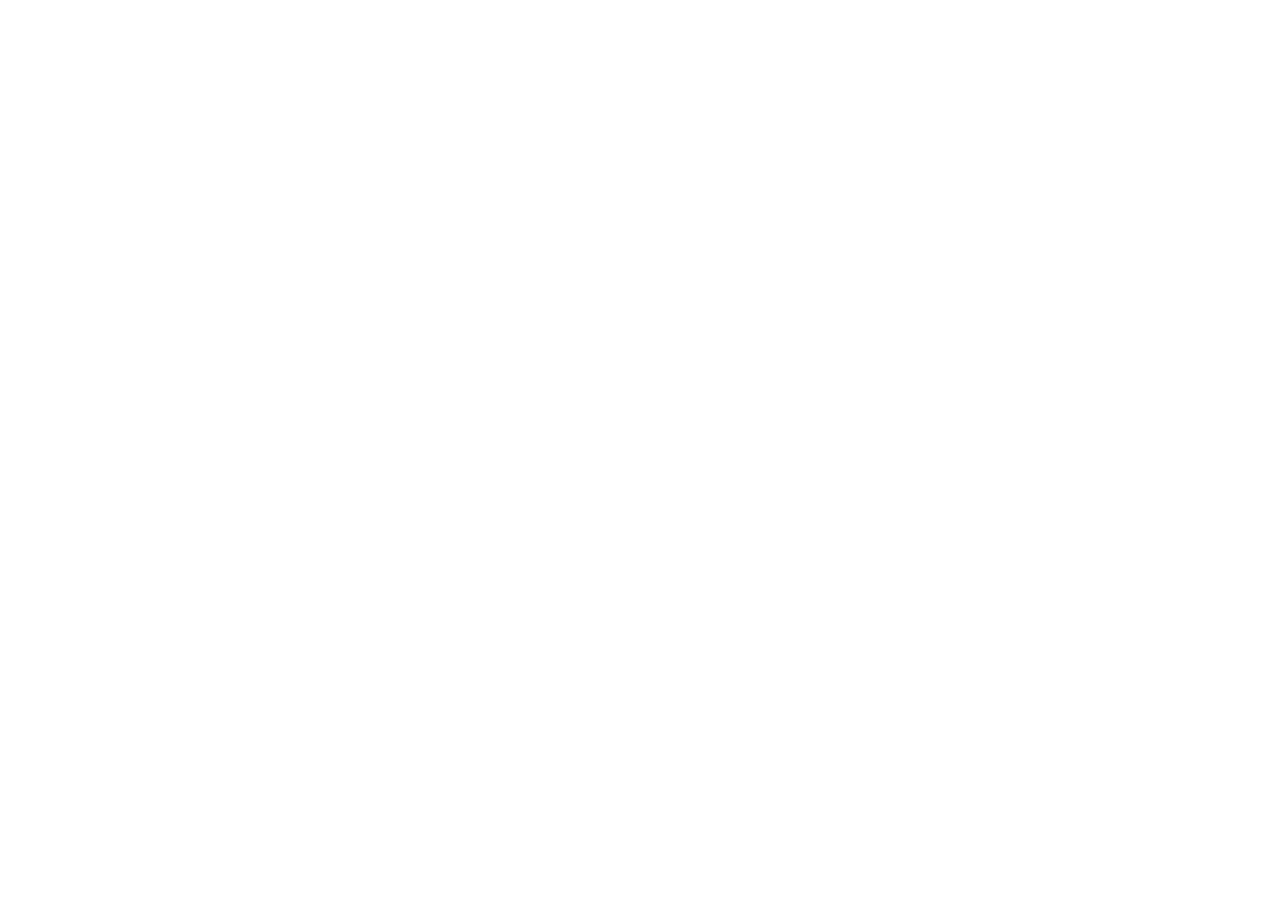
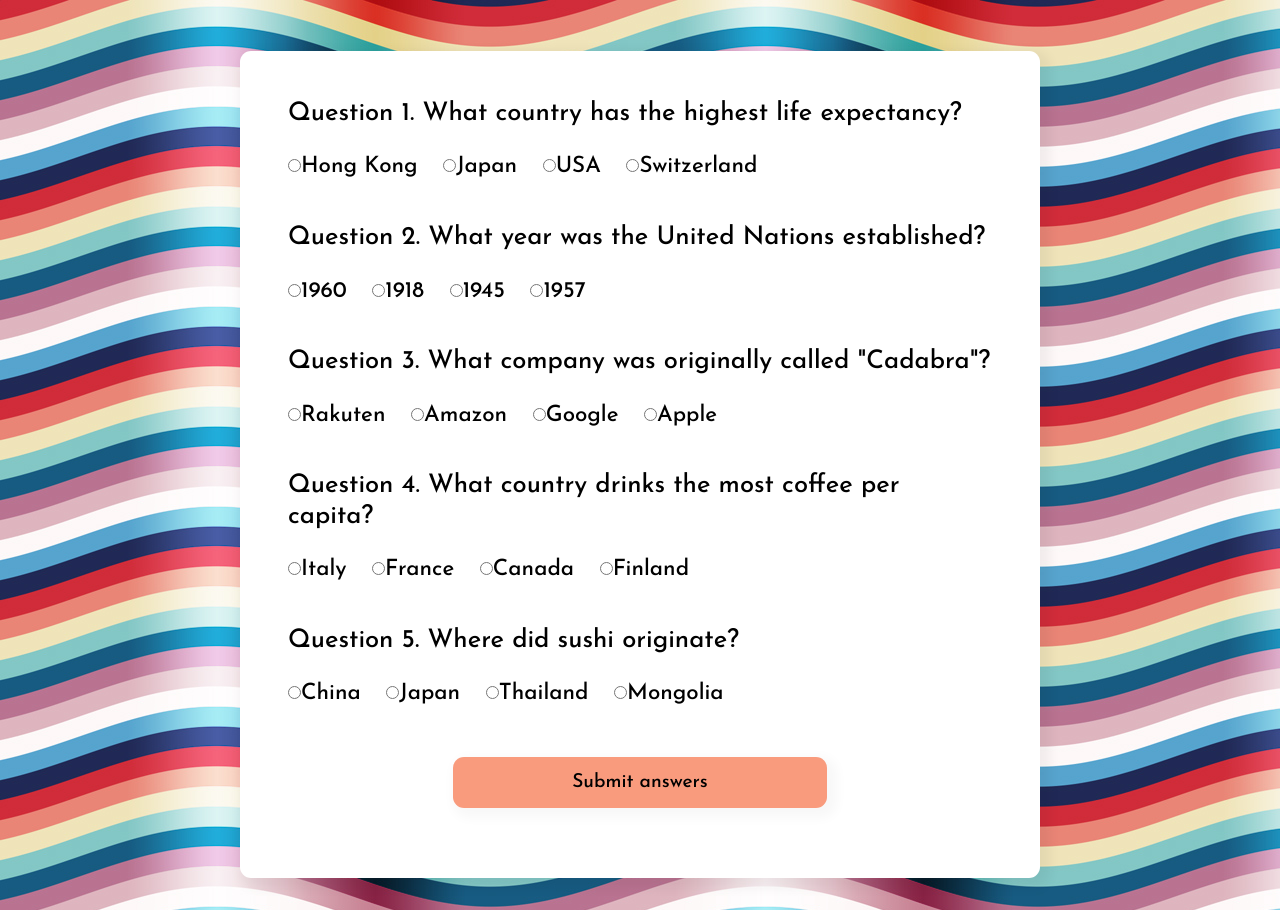
Before and after one commit to KseniiaErnest/JS-Quiz, a plain HTML site: page index.html in a window 1280 px wide. Before the commit the page ends 800 px from the top, so only its background shows below. Drawn offline with Linux system fonts and the light colour scheme.

Commit message:
Complete

```diff
--- a/index.html
+++ b/index.html
@@ -4,9 +4,72 @@
   <meta charset="UTF-8">
   <meta http-equiv="X-UA-Compatible" content="IE=edge">
   <meta name="viewport" content="width=device-width, initial-scale=1.0">
-  <title>Document</title>
+  <link rel="preconnect" href="https://fonts.googleapis.com">
+<link rel="preconnect" href="https://fonts.gstatic.com" crossorigin>
+<link href="https://fonts.googleapis.com/css2?family=Josefin+Sans:wght@500&display=swap" rel="stylesheet">
+  <link rel="stylesheet" href="style.css">
+  <title>Quiz</title>
 </head>
 <body>
+<main>
+  <form >
+    <div class="question">
+      <label >Question 1. What country has the highest life expectancy?</label>
+      <div>
+      <span><input type="radio" name="question1" id="answer1">Hong Kong</span>
+      <span><input type="radio" name="question1">Japan</span>
+      <span><input type="radio" name="question1">USA</span>
+      <span><input type="radio" name="question1">Switzerland</span>
+    </div>
+    </div>
 
+    <div class="question">
+      <label >Question 2. What year was the United Nations established?</label>
+      <div>
+      <span><input type="radio" name="question2">1960</span>
+      <span><input type="radio" name="question2">1918</span>
+      <span><input type="radio" name="question2" id="answer2">1945 </span>
+      <span><input type="radio" name="question2">1957</span>
+    </div>
+    </div>
+
+    <div class="question">
+      <label >Question 3. What company was originally called "Cadabra"?</label>
+      <div>
+      <span><input type="radio" name="question3">Rakuten </span>
+      <span><input type="radio" name="question3" id="answer3">Amazon</span>
+      <span><input type="radio" name="question3">Google</span>
+      <span><input type="radio" name="question3">Apple</span>
+    </div>
+    </div>
+
+    <div class="question">
+      <label >Question 4. What country drinks the most coffee per capita?</label>
+      <div>
+      <span><input type="radio" name="question4">Italy</span>
+      <span><input type="radio" name="question4">France</span>
+      <span><input type="radio" name="question4">Canada</span>
+      <span><input type="radio" name="question4" id="answer4">Finland</span>
+    </div>
+    </div>
+
+    <div class="question">
+      <label >Question 5. Where did sushi originate?</label>
+      <div>
+      <span><input type="radio" name="question5" id="answer5">China</span>
+      <span><input type="radio" name="question5">Japan</span>
+      <span><input type="radio" name="question5">Thailand</span>
+      <span><input type="radio" name="question5">Mongolia</span>
+    </div>
+    </div>
+
+    <button id="btn" type="submit">Submit answers</button>
+    <p id="showScore"></p>
+
+  </form>
+
+</main>
+
+  <script src="script.js"></script>
 </body>
 </html>
--- a/script.js
+++ b/script.js
@@ -0,0 +1,28 @@
+const btn = document.querySelector('#btn');
+const showScore = document.querySelector('#showScore');
+
+btn.addEventListener('click', result);
+
+function result(e) {
+e.preventDefault();
+
+let points = 0;
+
+if (document.querySelector('#answer1').checked) {
+  points++
+}
+if (document.querySelector('#answer2').checked) {
+  points++
+}
+if (document.querySelector('#answer3').checked) {
+  points++
+}
+if (document.querySelector('#answer4').checked) {
+  points++
+}
+if (document.querySelector('#answer5').checked) {
+  points++
+}
+
+showScore.textContent = `Your points: ${points}`;
+}
--- a/style.css
+++ b/style.css
@@ -0,0 +1,95 @@
+* {
+  margin: 0;
+  padding: 0;
+  box-sizing: border-box;
+}
+
+html {
+  font-size: 100%;
+  font-family: 'Josefin Sans', sans-serif;
+}
+
+body {
+background-image:url('ripples.jpg') ;
+height: 100vh;
+}
+
+main {
+  padding: 2rem;
+}
+
+
+form {
+  background-color: #fff;
+  max-width: 50rem;
+  margin: 0 auto;
+  padding: 1.6rem;
+  margin-top: 1.2rem;
+  display: flex;
+  flex-direction: column;
+  flex-wrap: wrap;
+  border-radius: 11px;
+  box-shadow: 5px 5px 12px 5px rgb(0, 0, 0, 0.05);
+
+}
+
+.question {
+  padding: 1.4rem;
+}
+
+label {
+  font-size: 1.6rem;
+  line-height: 1.2;
+
+}
+
+.question div {
+  margin-top: 1.6rem;
+  font-size: 1.4rem;
+  display: flex;
+  gap: 1.6rem;
+}
+
+#btn {
+  width: 50%;
+  align-self: center;
+  margin: 1.8rem 0 1.8rem 0;
+  font-size: 1.2rem;
+  font-family: 'Josefin Sans', sans-serif;
+  padding: 1rem;
+  border-radius: 11px;
+  border: none;
+  box-shadow: 5px 5px 12px 5px rgb(0, 0, 0, 0.03);
+  background-color: #F99B7D;
+
+}
+
+#showScore {
+  font-size: 1.2rem;
+  align-self: center;
+  margin-bottom: 1rem;
+  color: #000000;
+}
+
+@media all and (max-width: 43em) {
+  label {
+    font-size: 1.2rem;
+    line-height: 1.4;
+  }
+
+  .question div {
+    font-size: 1rem;
+  }
+
+  #btn {
+    width: 40%;
+    font-size: 1rem;
+  }
+
+}
+
+@media all and (max-width: 29em) {
+  .question div {
+    flex-direction: column;
+  }
+}
```
Also changed, not shown: ripples.jpg (added).
